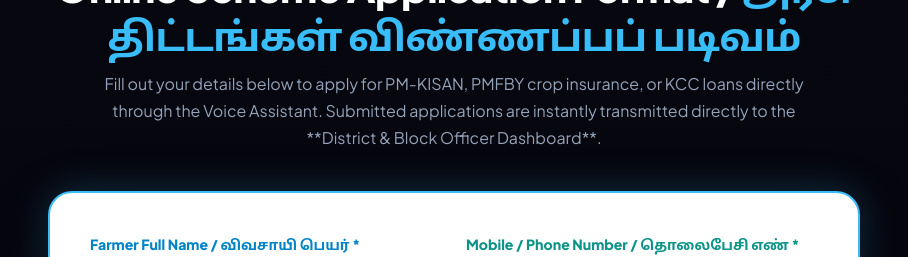
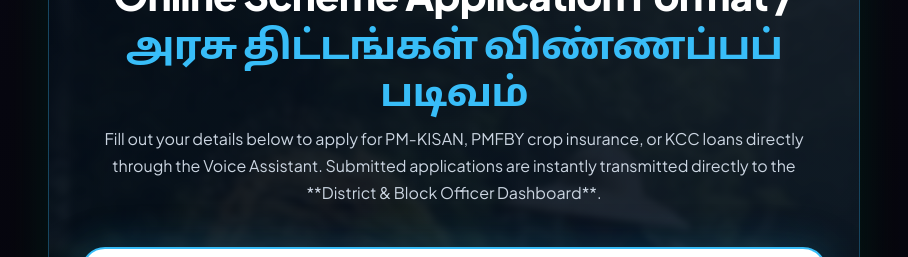
Before and after one commit to Thilshanth15/Grama-mitra, a React (Vite) app in the folder frontend/: page /assistant in a window 1280 px wide. Shown: the part 1845-2102 px from the top of the page, without its empty margins (186-1094 px from the left). Built offline with nearby package versions, Linux system fonts and the light colour scheme; no server answers.

Commit message:
style: add Thai Farmer background image asset overlay to Scheme Application Form section in VoiceAssistant page

```diff
--- a/frontend/src/pages/public/VoiceAssistant.jsx
+++ b/frontend/src/pages/public/VoiceAssistant.jsx
@@ -845,10 +845,39 @@
 
           {/* ── GOVERNMENT SCHEME APPLICATION FORM SECTION ── */}
           <div style={{
+            position: 'relative',
             marginTop: '4rem',
-            paddingTop: '3rem',
-            borderTop: '1px solid rgba(56, 189, 248, 0.25)',
+            padding: '3.5rem 2rem',
+            borderRadius: '28px',
+            overflow: 'hidden',
+            border: '1px solid rgba(56, 189, 248, 0.35)',
+            boxShadow: '0 25px 60px rgba(0, 0, 0, 0.7), 0 0 40px rgba(16, 185, 129, 0.2)',
           }}>
+            {/* Background Image Layer with Atmospheric Dark Overlay */}
+            <div style={{
+              position: 'absolute',
+              top: 0,
+              left: 0,
+              width: '100%',
+              height: '100%',
+              backgroundImage: `url("${encodeURI('/video/Thai Farmer  Working in farming by sutiponmm.jpg')}")`,
+              backgroundSize: 'cover',
+              backgroundPosition: 'center',
+              filter: 'brightness(0.6) contrast(1.1)',
+              zIndex: 0,
+            }} />
+            <div style={{
+              position: 'absolute',
+              top: 0,
+              left: 0,
+              width: '100%',
+              height: '100%',
+              background: 'linear-gradient(135deg, rgba(5, 14, 26, 0.88) 0%, rgba(8, 22, 40, 0.82) 100%)',
+              backdropFilter: 'blur(3px)',
+              zIndex: 1,
+            }} />
+
+            <div style={{ position: 'relative', zIndex: 2 }}>
               <div style={{ textAlign: 'center', marginBottom: '2.5rem' }}>
                 <div style={{
                   display: 'inline-flex', alignItems: 'center', gap: '0.5rem', padding: '0.35rem 1rem', borderRadius: '9999px',
@@ -861,7 +890,7 @@
                 <h2 style={{ fontSize: 'clamp(1.75rem, 3.5vw, 2.5rem)', fontWeight: 900, color: '#ffffff', letterSpacing: '-0.02em', marginBottom: '0.75rem' }}>
                   Online Scheme Application Format / <span style={{ color: '#38bdf8' }}>அரசு திட்டங்கள் விண்ணப்பப் படிவம்</span>
                 </h2>
-              <p style={{ color: '#94a3b8', fontSize: '1rem', maxWidth: '750px', margin: '0 auto', lineHeight: 1.7 }}>
+                <p style={{ color: '#cbd5e1', fontSize: '1rem', maxWidth: '750px', margin: '0 auto', lineHeight: 1.7 }}>
                   Fill out your details below to apply for PM-KISAN, PMFBY crop insurance, or KCC loans directly through the Voice Assistant. Submitted applications are instantly transmitted directly to the **District & Block Officer Dashboard**.
                 </p>
               </div>
@@ -893,7 +922,7 @@
                 border: '2px solid #38bdf8',
                 borderRadius: '24px',
                 padding: '2.5rem',
-              boxShadow: '0 25px 60px rgba(0, 0, 0, 0.35), 0 0 40px rgba(56, 189, 248, 0.25)',
+                boxShadow: '0 25px 60px rgba(0, 0, 0, 0.4), 0 0 40px rgba(56, 189, 248, 0.25)',
                 position: 'relative',
               }}>
                 <div style={{ display: 'grid', gridTemplateColumns: 'repeat(auto-fit, minmax(280px, 1fr))', gap: '1.5rem', marginBottom: '1.75rem' }}>
@@ -1078,6 +1107,7 @@
             </div>
           </div>
         </div>
+      </div>
     </PublicLayout>
   );
 }
```
Lines whose indentation alone changed are shown as unchanged.
